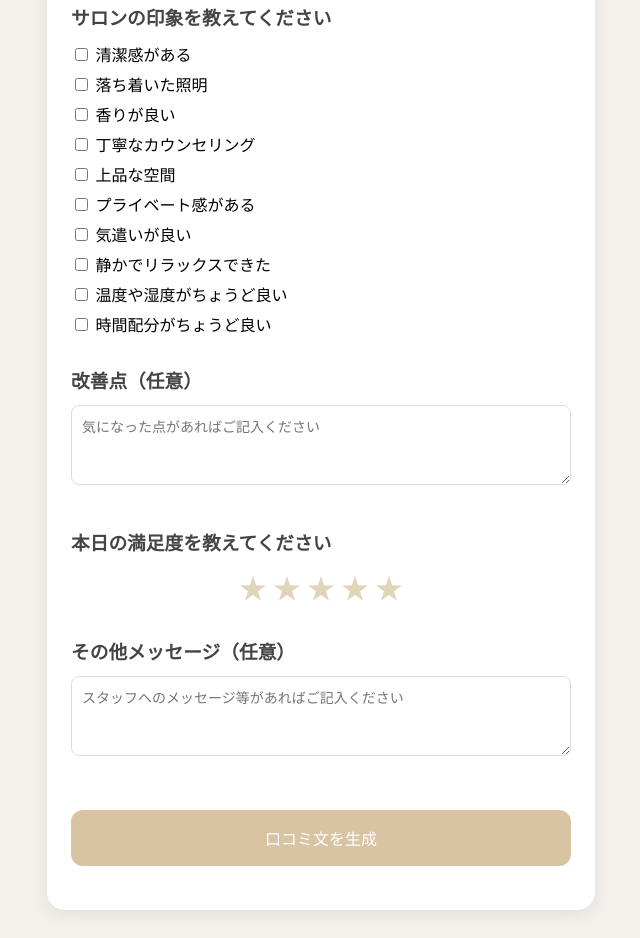
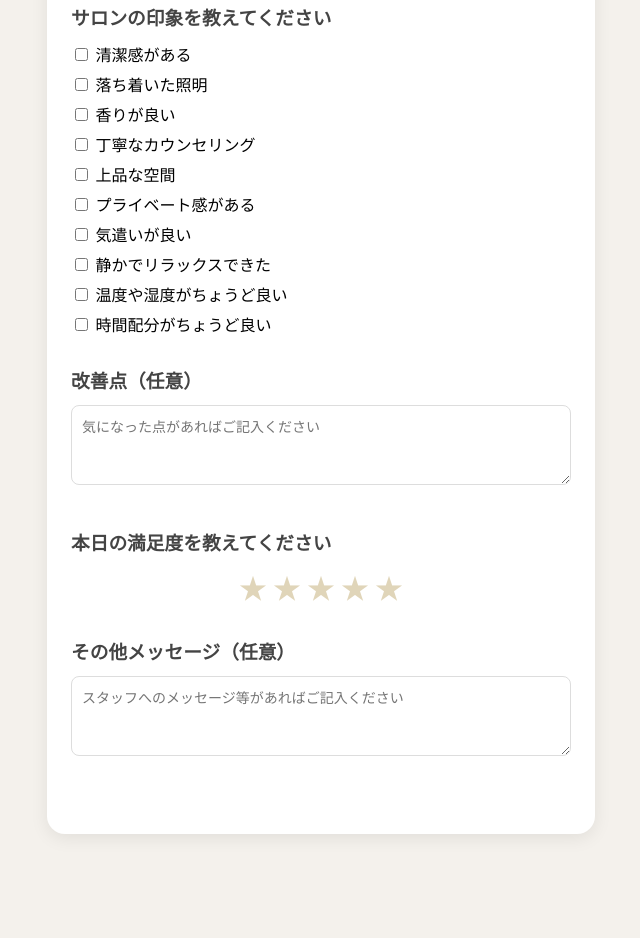
Before and after one commit to authennoma/tou_app, a website: page index.html in a window 1280 px wide. Shown: the part 1130-2068 px from the top of the page, without its empty margins (319-959 px from the left). After the commit the page ends 1992 px from the top, so only its background shows below. Drawn offline with Linux system fonts and the light colour scheme.

Commit message:
Update style.css

```diff
--- a/style.css
+++ b/style.css
@@ -58,21 +58,17 @@ textarea {
    🔥 ボタンはここに統一
 ---------------------------- */
 button,
-a.goto {
-  width: 100%;
-  display: block;
-  padding: 16px;
-  border: none;
+.goto {
+  display: none; /* 最初は非表示 */
+  text-align: center;
   background: #d8c4a3;
+  padding: 14px;
   color: #fff;
-  border-radius: 12px;
-  margin: 20px 0;
+  border-radius: 10px;
+  text-decoration: none;
   font-size: 16px;
-  text-align: center;
-  text-decoration: none;
-  box-sizing: border-box;
-  cursor: pointer;
 }
+
 
 /* 下書き結果 */
 .hidden {
```
